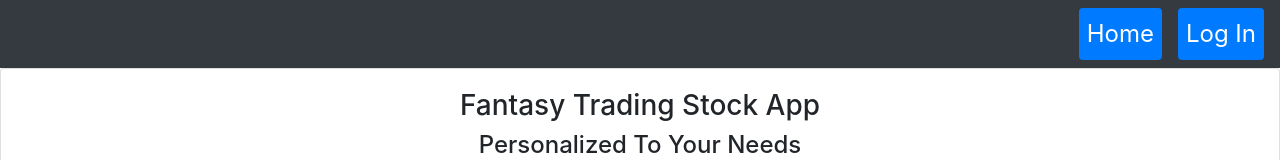
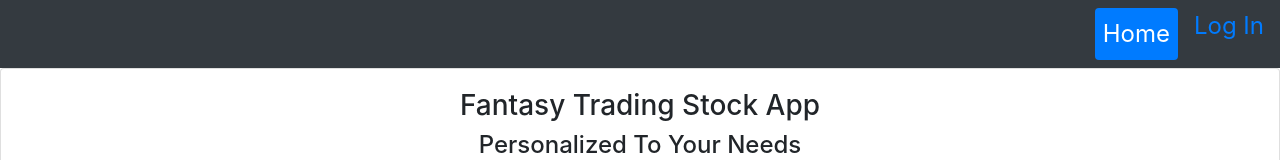
Before and after one commit to jonathanj101/Stock-Trading-App, a React (Create React App) app in the folder client/: page / in a window 1280 px wide. Shown: the top 160 px of the page. Built offline with nearby package versions, Linux system fonts and the light colour scheme; no server answers; the HTML template or start-up script is replaced by a standard one.

Commit message:
testing modal, editing Log In styles

```diff
--- a/client/src/components/NavbarComponent.js
+++ b/client/src/components/NavbarComponent.js
@@ -88,7 +88,13 @@ const NavbarComponent = ({
                     >
                         {isLogged ? 'My Stocks' : ''}
                     </NavLink>
-                    <NavLink to="/" exact className="nav-link ">
+                    <NavLink
+                        onClick={handleShow}
+                        to="/"
+                        exact
+                        className="logIn"
+                        // style={logInLink}
+                    >
                         {isLogged ? 'Log Out' : 'Log In'}
                     </NavLink>
                 </Nav>
@@ -116,4 +122,18 @@ var styles = {
     },
 };
 
+const logInLink = {
+    display: 'block',
+    padding: '.5rem 1rem',
+    color: 'rgba(255,255,255,.5)',
+    paddingRight: '.5rem',
+    paddingLeft: '.5rem',
+    borderRadius: '.25rem',
+    textDecoration: 'none',
+    backgroundColor: 'transparent',
+    ':hover': {
+        backgroundColor: 'white',
+    },
+};
+
 export default NavbarComponent;
```
